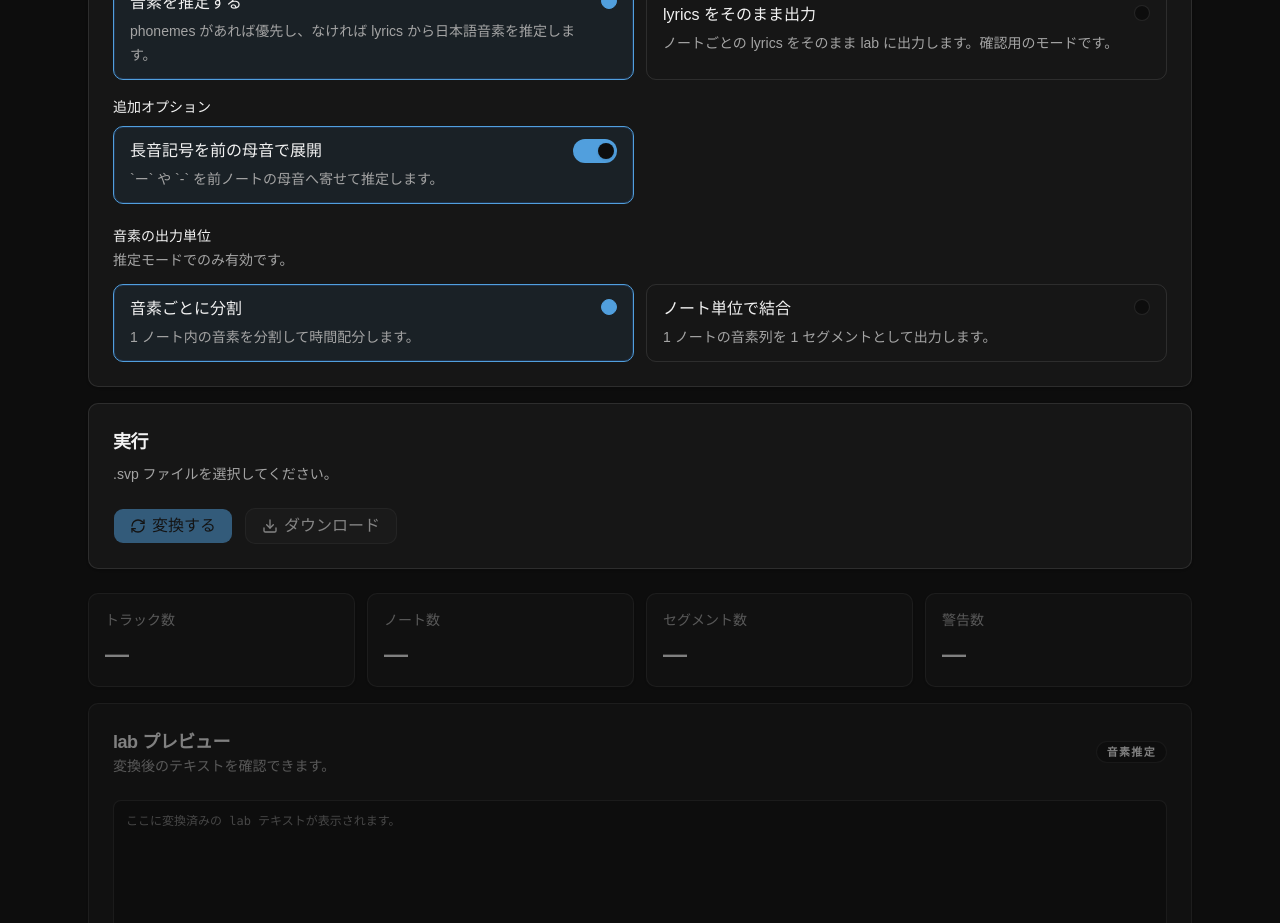
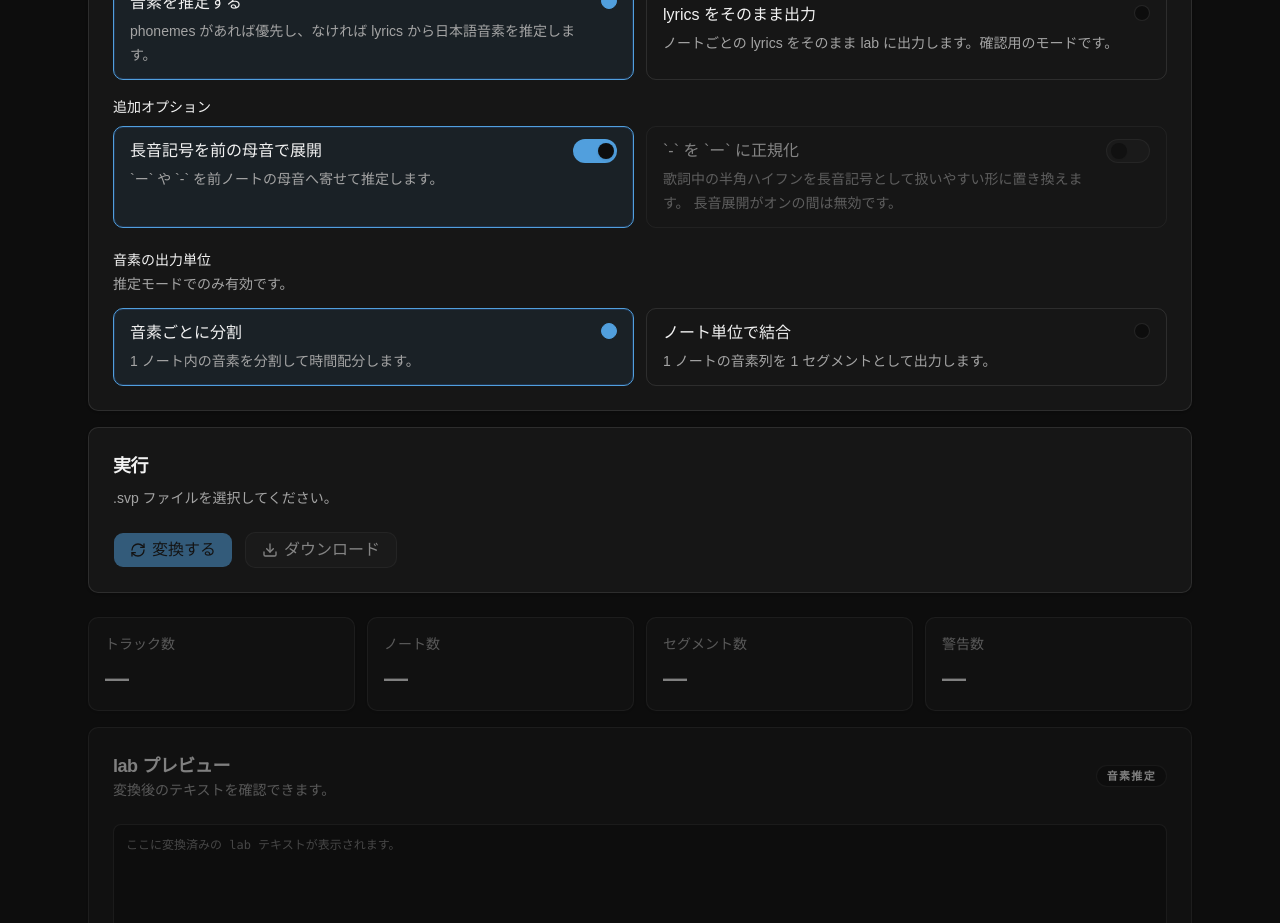
Before and after one commit to Tsut-ps/pj2lab, a React (Vite) app: page / in a window 1280 px wide. Shown: the part 860-1783 px from the top of the page. Built offline with nearby package versions, Linux system fonts and the light colour scheme.

Commit message:
feat: 長音の正規化モードを実装("-"→"ー"にする)

```diff
--- a/src/App.tsx
+++ b/src/App.tsx
@@ -46,6 +46,7 @@ type FormState = {
   source: InputSource
   mode: ConversionMode
   expandLongVowel: boolean
+  normalizeHyphenAsLongVowel: boolean
   outputMode: PhonemeOutputMode
 }
 
@@ -122,6 +123,7 @@ export function App() {
     source: "svp",
     mode: "inferred",
     expandLongVowel: true,
+    normalizeHyphenAsLongVowel: false,
     outputMode: "split",
   })
   const [viewState, setViewState] = React.useState<ConversionViewState>({
@@ -137,6 +139,7 @@ export function App() {
   const canDownload = isSourceSupported && hasResult && !viewState.isDirty
   const currentSource = sourceMeta[form.source]
   const fileAccept = currentSource.accept
+  const isHyphenNormalizationEffective = !form.expandLongVowel
   const warningsText = viewState.result
     ? formatWarnings(viewState.result)
     : WARNING_PLACEHOLDER
@@ -196,6 +199,9 @@ export function App() {
     setForm((current) => ({
       ...current,
       [key]: value,
+      ...(key === "expandLongVowel" && value
+        ? { normalizeHyphenAsLongVowel: false }
+        : {}),
     }))
     markDirty()
   }
@@ -239,6 +245,7 @@ export function App() {
       const options: ConversionOptions = {
         mode: form.mode,
         expandLongVowel: form.expandLongVowel,
+        normalizeHyphenAsLongVowel: form.normalizeHyphenAsLongVowel,
         outputMode: form.outputMode,
       }
       const result =
@@ -431,7 +438,7 @@ export function App() {
                       <span
                         aria-hidden="true"
                         className={cn(
-                          "relative inline-flex h-6 w-11 items-center rounded-full border transition-colors",
+                          "relative inline-flex h-6 w-11 shrink-0 items-center rounded-full border transition-colors",
                           form.expandLongVowel
                             ? "border-primary/50 bg-primary"
                             : "border-border bg-muted"
@@ -441,6 +448,57 @@ export function App() {
                           className={cn(
                             "inline-block size-4 rounded-full bg-background shadow-sm transition-transform",
                             form.expandLongVowel
+                              ? "translate-x-6"
+                              : "translate-x-1"
+                          )}
+                        />
+                      </span>
+                    </button>
+
+                    <button
+                      type="button"
+                      aria-pressed={form.normalizeHyphenAsLongVowel}
+                      disabled={!isHyphenNormalizationEffective}
+                      className={cn(
+                        "flex items-start justify-between gap-4 rounded-lg border px-4 py-3 text-left transition-colors hover:border-primary/30",
+                        !isHyphenNormalizationEffective &&
+                          "cursor-not-allowed opacity-50 hover:border-border",
+                        form.normalizeHyphenAsLongVowel &&
+                          "border-primary bg-primary/8 shadow-[inset_0_0_0_1px_rgba(59,130,246,0.18)]"
+                      )}
+                      onClick={() => {
+                        if (!isHyphenNormalizationEffective) {
+                          return
+                        }
+
+                        updateFormState(
+                          "normalizeHyphenAsLongVowel",
+                          !form.normalizeHyphenAsLongVowel
+                        )
+                      }}
+                    >
+                      <div className="space-y-1">
+                        <p className="font-medium">`-` を `ー` に正規化</p>
+                        <p className="text-sm leading-6 text-muted-foreground">
+                          歌詞中の半角ハイフンを長音記号として扱いやすい形に置き換えます。
+                          {isHyphenNormalizationEffective
+                            ? ""
+                            : " 長音展開がオンの間は無効です。"}
+                        </p>
+                      </div>
+                      <span
+                        aria-hidden="true"
+                        className={cn(
+                          "relative inline-flex h-6 w-11 shrink-0 items-center rounded-full border transition-colors",
+                          form.normalizeHyphenAsLongVowel
+                            ? "border-primary/50 bg-primary"
+                            : "border-border bg-muted"
+                        )}
+                      >
+                        <span
+                          className={cn(
+                            "inline-block size-4 rounded-full bg-background shadow-sm transition-transform",
+                            form.normalizeHyphenAsLongVowel
                               ? "translate-x-6"
                               : "translate-x-1"
                           )}
--- a/src/converter/converterTypes.ts
+++ b/src/converter/converterTypes.ts
@@ -40,6 +40,7 @@ export type PhonemeOutputMode = "split" | "combined"
 export type ConversionOptions = {
   mode: ConversionMode
   expandLongVowel: boolean
+  normalizeHyphenAsLongVowel: boolean
   outputMode: PhonemeOutputMode
 }
 
--- a/src/converter/converterUnits.ts
+++ b/src/converter/converterUnits.ts
@@ -14,7 +14,7 @@ export function resolveUnits(
   noteIndex: number,
   previousVowel: string | null
 ): ResolvedUnits {
-  const lyric = note.lyrics?.trim() ?? ""
+  const lyric = normalizeLyricText(note.lyrics?.trim() ?? "", options)
   if (options.mode === "raw-lyrics") {
     if (lyric) {
       if (lyric === "br") {
@@ -144,3 +144,15 @@ function lyricVowelToPhone(vowel: string) {
 
   return match?.[0] ?? null
 }
+
+function normalizeLyricText(lyric: string, options: ConversionOptions) {
+  if (
+    !lyric ||
+    !options.normalizeHyphenAsLongVowel ||
+    options.expandLongVowel
+  ) {
+    return lyric
+  }
+
+  return lyric.replace(/-/g, "ー")
+}
```
